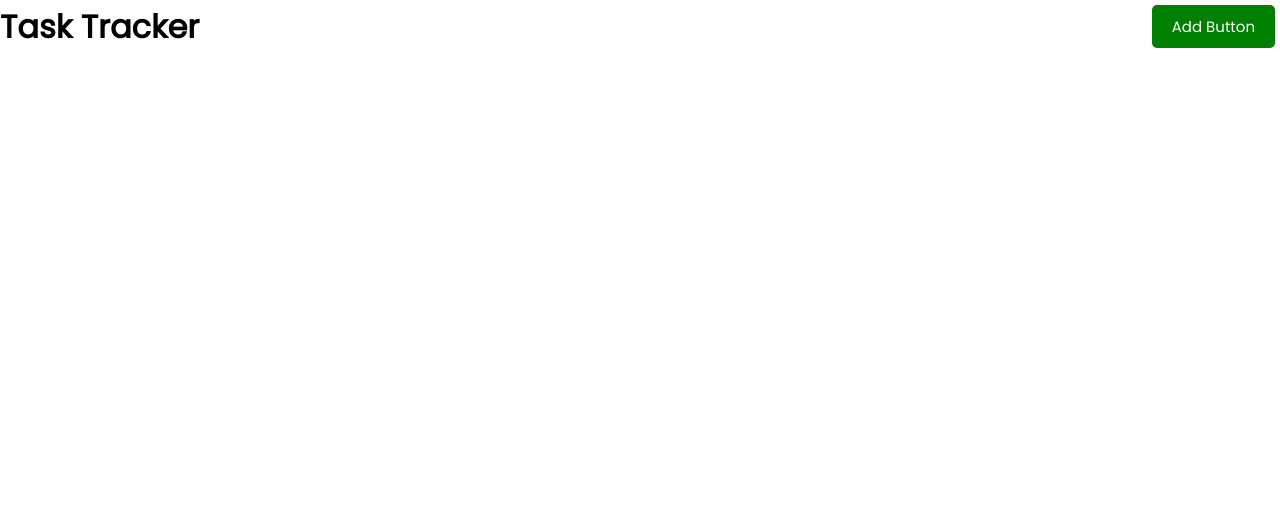
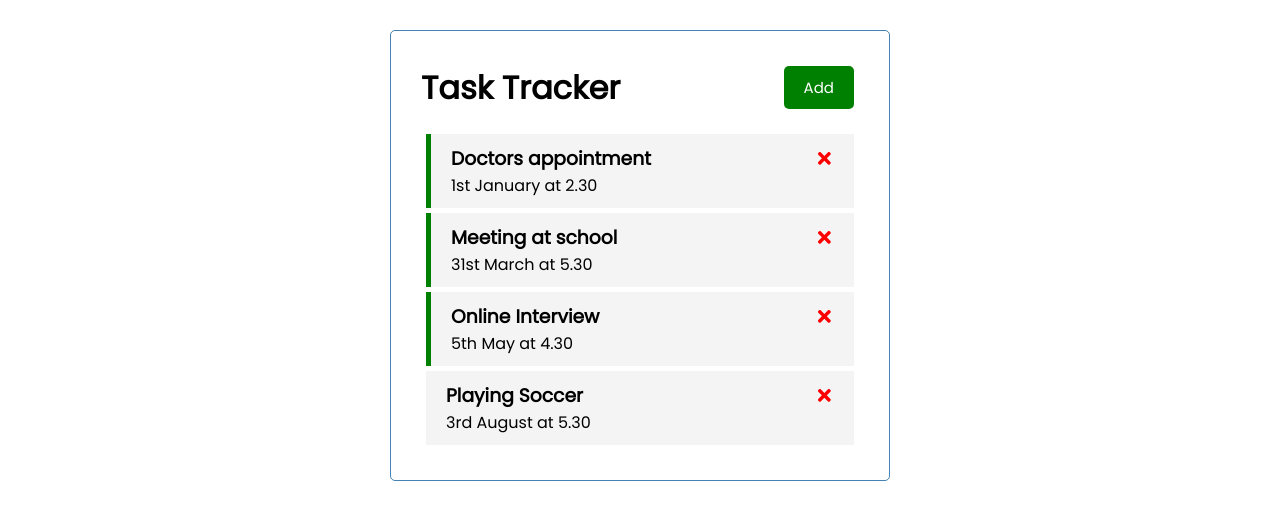
Before and after one commit to NewajShovo/Task-Tracker, a React (Create React App) app: page / in a window 1280 px wide. Shown: the top 520 px of the page. Built offline with nearby package versions, Linux system fonts and the light colour scheme.

Commit message:
Worked with props, .css file, component

```diff
--- a/package.json
+++ b/package.json
@@ -8,6 +8,7 @@
     "@testing-library/user-event": "^13.5.0",
     "react": "^18.2.0",
     "react-dom": "^18.2.0",
+    "react-icons": "^4.7.1",
     "react-scripts": "5.0.1",
     "web-vitals": "^2.1.4"
   },
--- a/src/App.js
+++ b/src/App.js
@@ -1,11 +1,53 @@
 import Button from "./components/Button";
 import Header from "./components/Header";
+import Tasks from "./components/Tasks";
+import { useState } from "react"
 
 function App() {
+  const [tasks, setTasks] = useState([
+    {
+      id: 1,
+      text: 'Doctors appointment',
+      day: '1st January at 2.30',
+      reminder: true,
+    },
+    {
+      id: 2,
+      text: 'Meeting at school',
+      day: '31st March at 5.30',
+      reminder: true,
+    },
+    {
+      id: 3,
+      text: 'Online Interview',
+      day: '5th May at 4.30',
+      reminder: true,
+    },
+    {
+      id: 4,
+      text: 'Playing Soccer',
+      day: '3rd August at 5.30',
+      reminder: false,
+    }
+  ])
+
+  //Delete Task
+  const deletTask = (id) => {
+    console.log("Delete", id);
+    setTasks(tasks.filter((task) => task.id !== id))
+  }
+  const onToggle = (id) =>{
+    console.log("Toggle", id);
+    setTasks(tasks.map((task) => task.id == id ? {...task, reminder:!task.reminder} : task));
+  }
+
+
   return (
-    <div className='header'>
-      <Header title="Task Tracker"/>
-      <Button color='green' text='Add Button'/>
+    <div className='container'>
+      <Header title="Task Tracker" />
+      {tasks.length > 0 ? (<Tasks className='task' tasks={tasks}
+        onDelete={deletTask} onToggle={onToggle}/>) :
+        ('No Task To Show')}
     </div>
   );
 }
--- a/src/components/Button.js
+++ b/src/components/Button.js
@@ -1,7 +1,10 @@
+const onClick = () =>{
+    console.log("Click");
+}
 const Button = ({color, text}) => {
     return (
       <div>
-         <button style={{backgroundColor: color}} className='btn'>{text}</button>
+         <button onClick={onClick} style={{backgroundColor: color}} className='btn'>{text}</button>
       </div>
     )
   }
--- a/src/components/Header.js
+++ b/src/components/Header.js
@@ -1,9 +1,11 @@
+import Button from "./Button"
 
 const Header = ({title}) => {
   return (
-    <div>
+    <header className='header'>
       <h1 >{title}</h1>
-    </div>
+      <Button color='green' text='Add'/>
+    </header>
   )
 }
 Header.defaultProps = {
--- /dev/null
+++ b/src/components/Task.js
@@ -0,0 +1,19 @@
+import { FaTimes } from 'react-icons/fa'
+const Task = ({ task, onDelete, onToggle }) => {
+    return (
+        <div className={`task ${task.reminder?'reminder':''}`} onDoubleClick={()=>onToggle(task.id)}>
+            <h3>{task.text}
+                <FaTimes
+                    style={{
+                        color: 'red',
+                        cursor: 'pointer'
+                    }}
+                    onClick={() => onDelete(task.id)}
+                />
+            </h3>
+            <p>{task.day}</p>
+        </div>
+    )
+}
+
+export default Task
--- /dev/null
+++ b/src/components/Tasks.js
@@ -0,0 +1,16 @@
+import { useState } from "react"
+import Task from './Task'
+
+function Tasks({tasks, onDelete, onToggle }) {
+    return (
+        <>
+            {
+                tasks.map((task) => (
+                    <Task key={task.id} task={task} onDelete = {onDelete} onToggle = {onToggle}/>
+                ))
+            }
+        </>
+    )
+}
+
+export default Tasks
```
Also changed, not shown: 1 other file (tests, documents, lock files or other folders).
